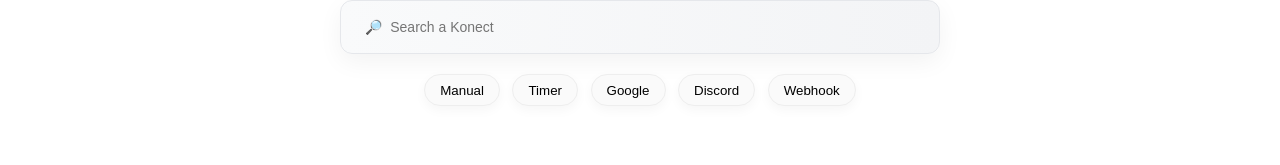
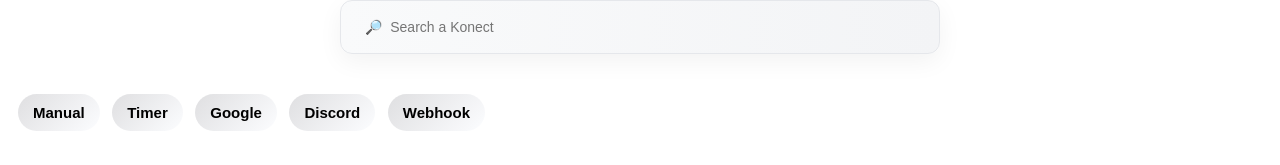
Before and after one commit to Anthoche/Area, a React (Vite) app in the folder frontend/web/: page /home in a window 1280 px wide. Shown: the part 316-481 px from the top of the page. Built offline with nearby package versions, Linux system fonts and the light colour scheme; no server answers.

Commit message:
wip (Web/Homepage): Filter Tag now matches the width of the hero

```diff
--- a/frontend/web/src/components/Homepage/filtertag.css
+++ b/frontend/web/src/components/Homepage/filtertag.css
@@ -1,21 +1,25 @@
-.filter-tag {
-  background: #fafafa;
-  border: 1px solid #eee;
-  padding: 7.5px 15px;
-  border-radius: 25px;
+.filter-tag{
+  background: linear-gradient(135deg, #dfdfe1, #fcfdff);
+  color: rgb(0, 0, 0);
+  border: none;
+  margin-top: 20px;
+  padding: 10px 15px;
+  border-radius: 999px;
+  font-size: 15px;
+  font-weight: 600;
   cursor: pointer;
-  transition: all 0.15s ease;
-  box-shadow: 0 4px 12px rgba(0, 0, 0, 0.04);
+  transition: transform 0.15s ease, box-shadow 0.15s ease;
 }
 
 .tags-row {
   margin: 15px 0 25px;
   display: flex;
+  justify-content: flex-start;
   gap: 12.5px;
 }
 
 .filter-tag.active {
-  background: linear-gradient(90deg, #2563eb, #22d3ee);
+  background: linear-gradient(90deg, #1b7cd09e, #3162c5);
   color: #fff;
   border-color: #2563eb;
   box-shadow: 0 8px 18px rgba(37, 99, 235, 0.15);
```
